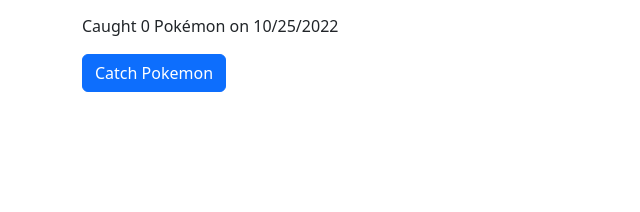
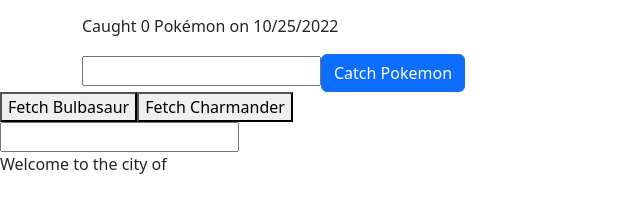
Before and after one commit to actuallyyun/Pokedex-React, a React (Create React App) app: page / in a window 1280 px wide. Shown: the part 528-740 px from the top of the page, without its empty margins (0-640 px from the left). Built offline with nearby package versions, Linux system fonts and the light colour scheme.

Commit message:
Finish all exercises

```diff
--- a/src/App.js
+++ b/src/App.js
@@ -1,6 +1,9 @@
 import Logo from "./Logo"
 import BestPokemon from "./BestPokemon";
 import CaughtPokemon from "./CaughtPokemon";
+import PokemonMoves from "./PokemonMoves";
+import PokemonMovesSelector from "./PokemonMovesSelector";
+import PokemonCity from "./PokemonCity";
 
 const abilities = ['Anticipation', 'Adaptability', 'Run-Away']
 const date = new Date().toLocaleDateString()
@@ -14,6 +17,8 @@
         <BestPokemon abilities={abilities} />
       </h2>
       <CaughtPokemon date={date} />
+      <PokemonMovesSelector />
+      <PokemonCity />
     </div>
   )
 }
--- a/src/CaughtPokemon.js
+++ b/src/CaughtPokemon.js
@@ -2,13 +2,21 @@
 
 const CaughtPokemon = (props) => {
     const [caught, setCaught] = useState([])
+    const [pokemonNameInput, setPokemonNameInput] = useState("")
 
     const catchPokemon = () => {
-        setCaught(caught.concat(pokemons[randomIndex]))
+
+        if (pokemonNameInput.length > 0) {
+            setCaught(caught.concat(pokemonNameInput))
+            setPokemonNameInput("")
+        }
     }
 
-    const pokemons = ['a', 'b', 'c']
-    const randomIndex = Math.floor(Math.random() * (pokemons.length))
+
+    const handleInputChange = (event) => {
+        setPokemonNameInput(event.target.value)
+
+    }
 
     return (<div className="container">
         <p>Caught {caught.length} Pokémon on {props.date}</p>
@@ -17,6 +25,7 @@
                 return <li className="list-items" key={index}>{pokemon}</li>
             })}
         </ul>
+        <input type="text" value={pokemonNameInput} onChange={handleInputChange} />
 
         <button className="btn btn-primary" onClick={catchPokemon}>Catch Pokemon</button>
 
--- /dev/null
+++ b/src/PokemonCity.js
@@ -0,0 +1,18 @@
+import React, { useState } from "react";
+
+function PokemonCity() {
+    const [city, setCity] = useState("");
+    const updateCity = (event) => {
+
+        setCity(event.target.value)
+    }
+
+    return (
+        <div>
+            <input type="text" value={city} onChange={updateCity} />
+            <p>Welcome to the city of {city}</p>
+        </div>
+    );
+}
+
+export default PokemonCity;
--- /dev/null
+++ b/src/PokemonMoves.js
@@ -0,0 +1,37 @@
+import React, { useEffect, useState } from "react";
+import { useAccordionButton } from "react-bootstrap";
+import PokemonMovesSelector from "./PokemonMovesSelector";
+
+function PokemonMoves(props) {
+
+    const [pokemonData, setPokemonData] = useState(null)
+
+    useEffect(() => {
+        fetch(`https://pokeapi.co/api/v2/pokemon/${props.pokemonId}/`)
+            .then(res => res.json())
+            .then(data => {
+                console.log(data)
+                setPokemonData(data)
+            })
+    }, [props.pokemonId])
+
+
+    return (
+
+        <div>
+            {pokemonData ? (
+                <div>
+                    <p>{pokemonData.name}'s moves:</p>
+                    <ul>
+                        {pokemonData.moves.map((move, index) => {
+                            return <li key={index}>{move.move.name}</li>;
+                        })}
+                    </ul>
+                </div>
+            ) : null
+            }
+        </div>
+    )
+}
+
+export default PokemonMoves;
--- /dev/null
+++ b/src/PokemonMovesSelector.js
@@ -0,0 +1,24 @@
+import React, { useState } from "react";
+
+import PokemonMoves from "./PokemonMoves";
+
+function PokemonMovesSelector() {
+    const [id, setId] = useState(null);
+
+    function handleBulbasaurClick() {
+        setId(1);
+    }
+    function handleCharmanderClick() {
+        setId(4);
+    }
+
+    return (
+        <div>
+            <button onClick={handleBulbasaurClick}>Fetch Bulbasaur</button>
+            <button onClick={handleCharmanderClick}>Fetch Charmander</button>
+            {id ? <PokemonMoves pokemonId={id} /> : null}
+        </div>
+    );
+}
+
+export default PokemonMovesSelector;
```
